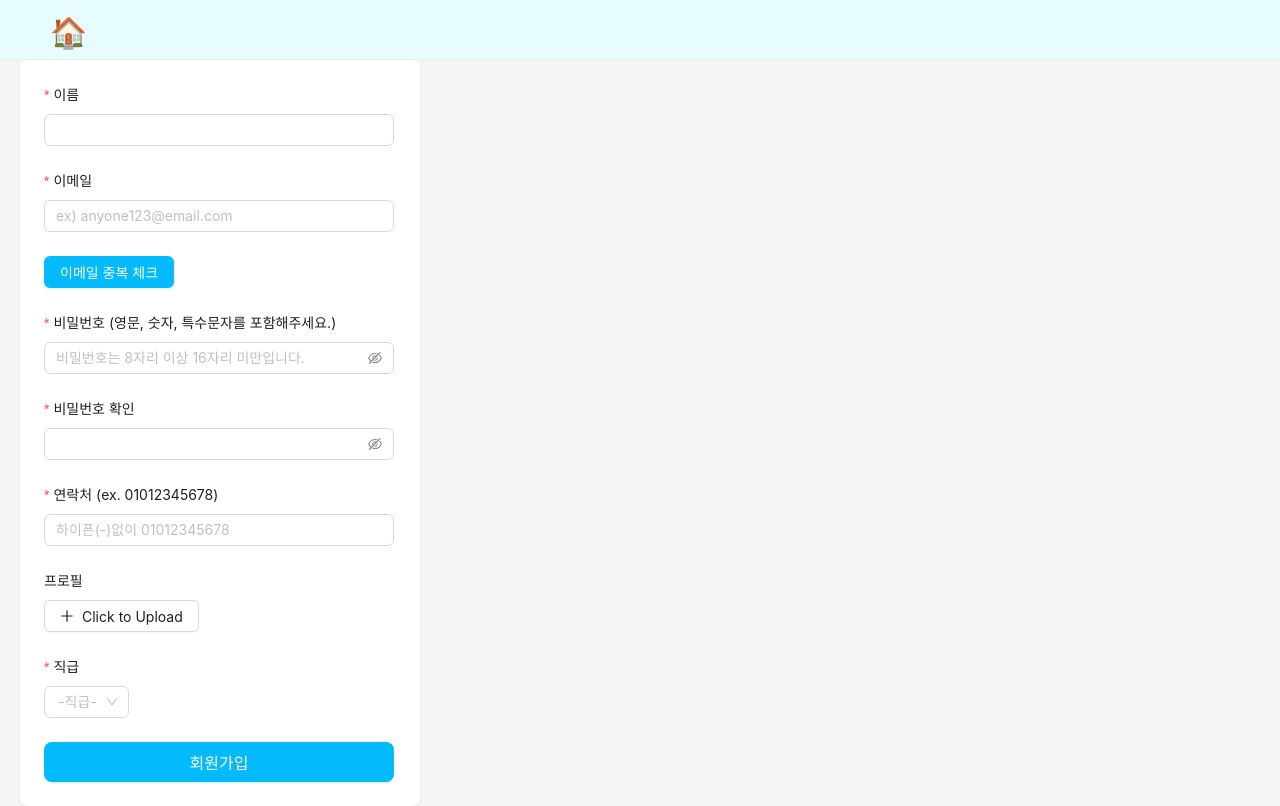
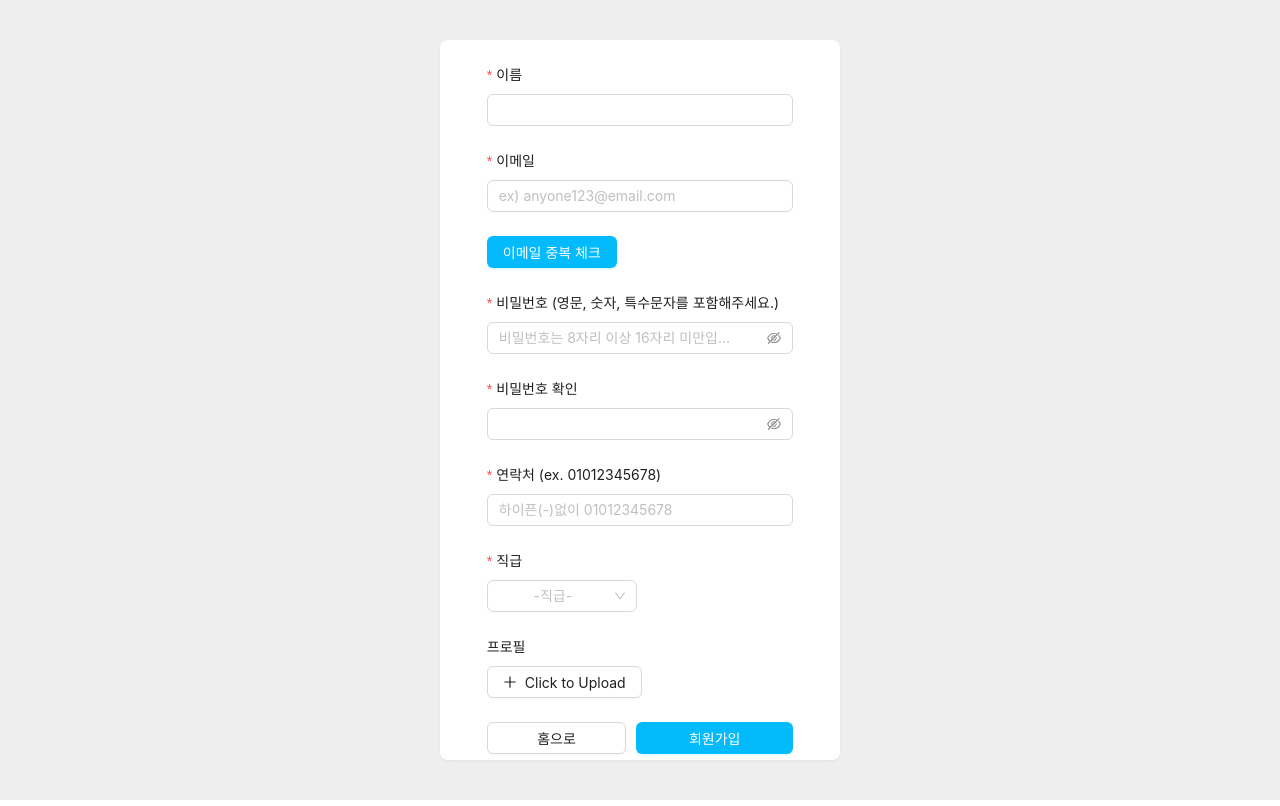
Before and after one commit to KDT5-MINI-TEAM11/client, a React (Vite) app: page /signup in a window 1280 px wide. Built offline with nearby package versions, Linux system fonts and the light colour scheme.

Commit message:
style: 회원가입 페이지 스타일링

```diff
--- a/src/App.tsx
+++ b/src/App.tsx
@@ -24,9 +24,9 @@ export default function App() {
   return (
     <ConfigProvider theme={theme} locale={koKR}>
       <Routes>
+        <Route path="/signup" element={<Signup />} />
         <Route element={<MyLayout />}>
           <Route path="/" element={<Home />} />
-          <Route path="/signup" element={<Signup />} />
           <Route element={<ProtectedRoute />}>
             <Route element={<MyAccountLayout />}>
               <Route path="/myaccount" element={<MyAccount />} />
--- a/src/page/signup/signup.tsx
+++ b/src/page/signup/signup.tsx
@@ -10,7 +10,7 @@ import {
   Space,
 } from 'antd';
 import { PlusOutlined } from '@ant-design/icons';
-import { useNavigate } from 'react-router-dom';
+import { Link, useNavigate } from 'react-router-dom';
 import { EMAIL_REGEX, PASSWORD_REGEX, POSITIONS } from '@/data/constants';
 import { RuleObject } from 'antd/es/form';
 import { handleUpload } from '@/api/auth/cloudinary';
@@ -341,18 +341,38 @@ export default function Signup() {
   };
 
   return (
-    <Card bordered={false} style={{ margin: '0px 20px', width: 400 }}>
+    <div
+      style={{
+        background: '#eee',
+        height: '100vh',
+        boxSizing: 'border-box',
+        padding: 40,
+        display: 'flex',
+        justifyContent: 'center',
+      }}
+    >
       {contextHolder}
+      <Card
+        bordered={false}
+        style={{ width: 400, display: 'flex', justifyContent: 'center' }}
+      >
         <Form
           form={form}
           layout="vertical"
           name="basic"
           wrapperCol={{ span: 30, offset: 0 }}
-        style={{ maxWidth: 350 }}
+          style={{
+            height: '100%',
+            display: 'flex',
+            flexDirection: 'column',
+            justifyContent: 'space-between',
+          }}
           onFinish={onFinish}
           autoComplete="off"
         >
+          <div>
             <Form.Item
+              hasFeedback
               label="이름"
               name="userName"
               rules={[{ required: true, message: '이름을 입력해주세요.' }]}
@@ -361,6 +381,7 @@ export default function Signup() {
             </Form.Item>
 
             <Form.Item
+              hasFeedback
               label="이메일"
               name="userEmail"
               rules={[
@@ -372,6 +393,7 @@ export default function Signup() {
             </Form.Item>
 
             <Form.Item
+              hasFeedback
               name="emailAuth"
               rules={[
                 {
@@ -444,10 +466,10 @@ export default function Signup() {
             </Form.Item>
 
             <Form.Item
+              hasFeedback
               label="비밀번호 (영문, 숫자, 특수문자를 포함해주세요.)"
               name="userPassword"
               rules={[{ required: true, validator: validatePassword }]}
-          hasFeedback
             >
               <Input.Password
                 placeholder="비밀번호는 8자리 이상 16자리 미만입니다."
@@ -477,6 +499,7 @@ export default function Signup() {
               <Input.Password allowClear />
             </Form.Item>
             <Form.Item
+              hasFeedback
               label="연락처 (ex. 01012345678)"
               name="phoneNumber"
               rules={[{ required: true, message: '연락처를 입력해주세요.' }]}
@@ -489,6 +512,19 @@ export default function Signup() {
             </Form.Item>
 
             <Form.Item
+              hasFeedback
+              name="position"
+              label="직급"
+              rules={[{ required: true, message: '직급을 선택해주세요.' }]}
+            >
+              <Select
+                placeholder="-직급-"
+                style={{ width: 150, textAlign: 'center' }}
+              >
+                {selectedPositionOptions}
+              </Select>
+            </Form.Item>
+            <Form.Item
               label="프로필"
               name="profileThumbUrl"
               valuePropName="fileList"
@@ -500,31 +536,24 @@ export default function Signup() {
                 </Button>
               </Upload>
             </Form.Item>
+          </div>
 
-        <Form.Item
-          name="position"
-          label="직급"
-          rules={[{ required: true, message: '직급을 선택해주세요.' }]}
-        >
-          <Select
-            placeholder="-직급-"
-            style={{ width: 85, textAlign: 'center' }}
-          >
-            {selectedPositionOptions}
-          </Select>
-        </Form.Item>
-
+          <div style={{ width: '100%', display: 'flex', gap: 10 }}>
+            <Link to="/" style={{ width: '100%' }}>
+              <Button style={{ width: '100%' }}>홈으로</Button>
+            </Link>
             <Button
+              style={{ width: '100%' }}
               type="primary"
               htmlType="submit"
-          size="large"
-          style={{ width: '100%' }}
               disabled={isSigningUp}
               loading={isSigningUp}
             >
               회원가입
             </Button>
+          </div>
         </Form>
       </Card>
+    </div>
   );
 }
```
Lines whose indentation alone changed are shown as unchanged.
